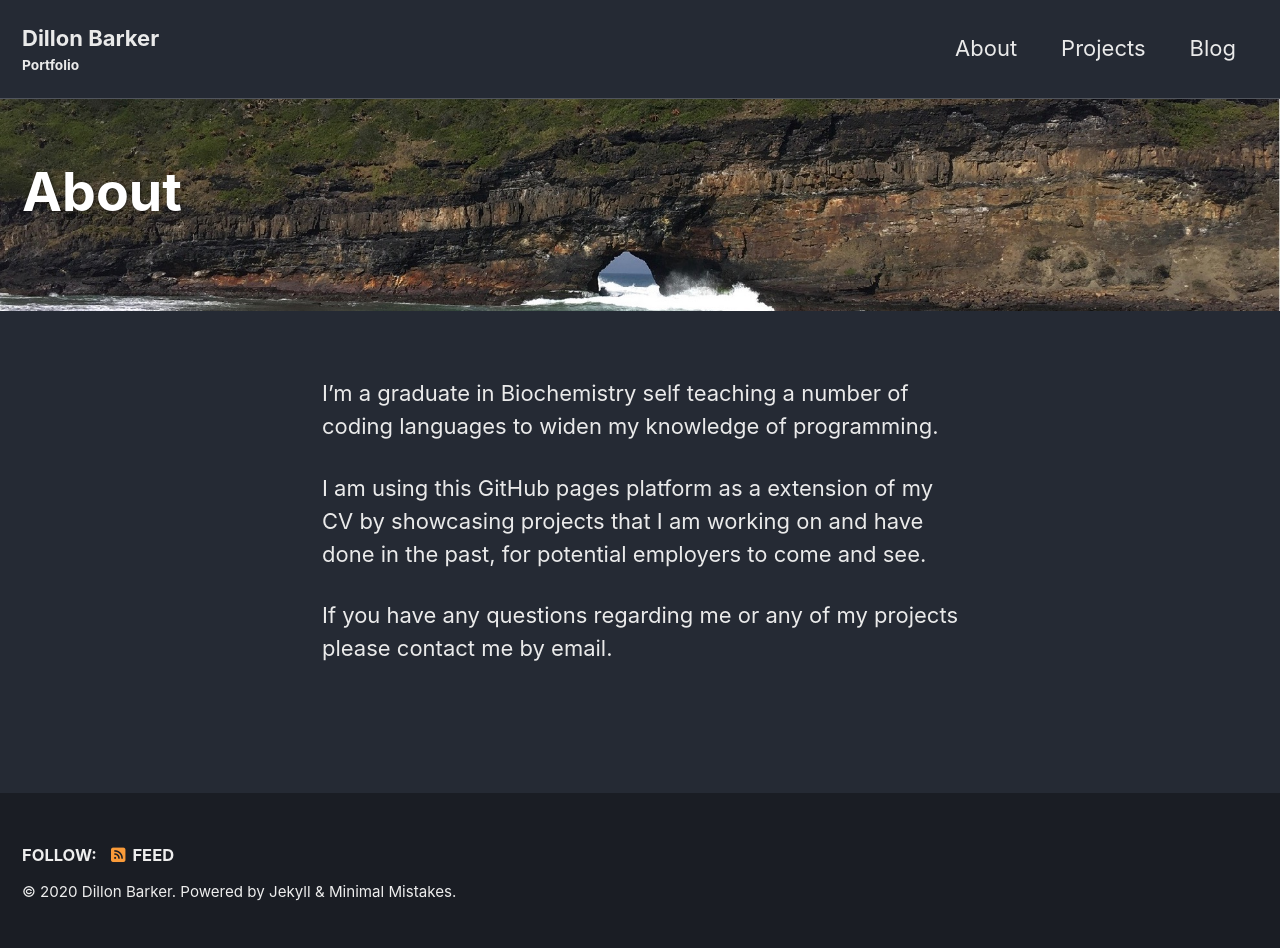
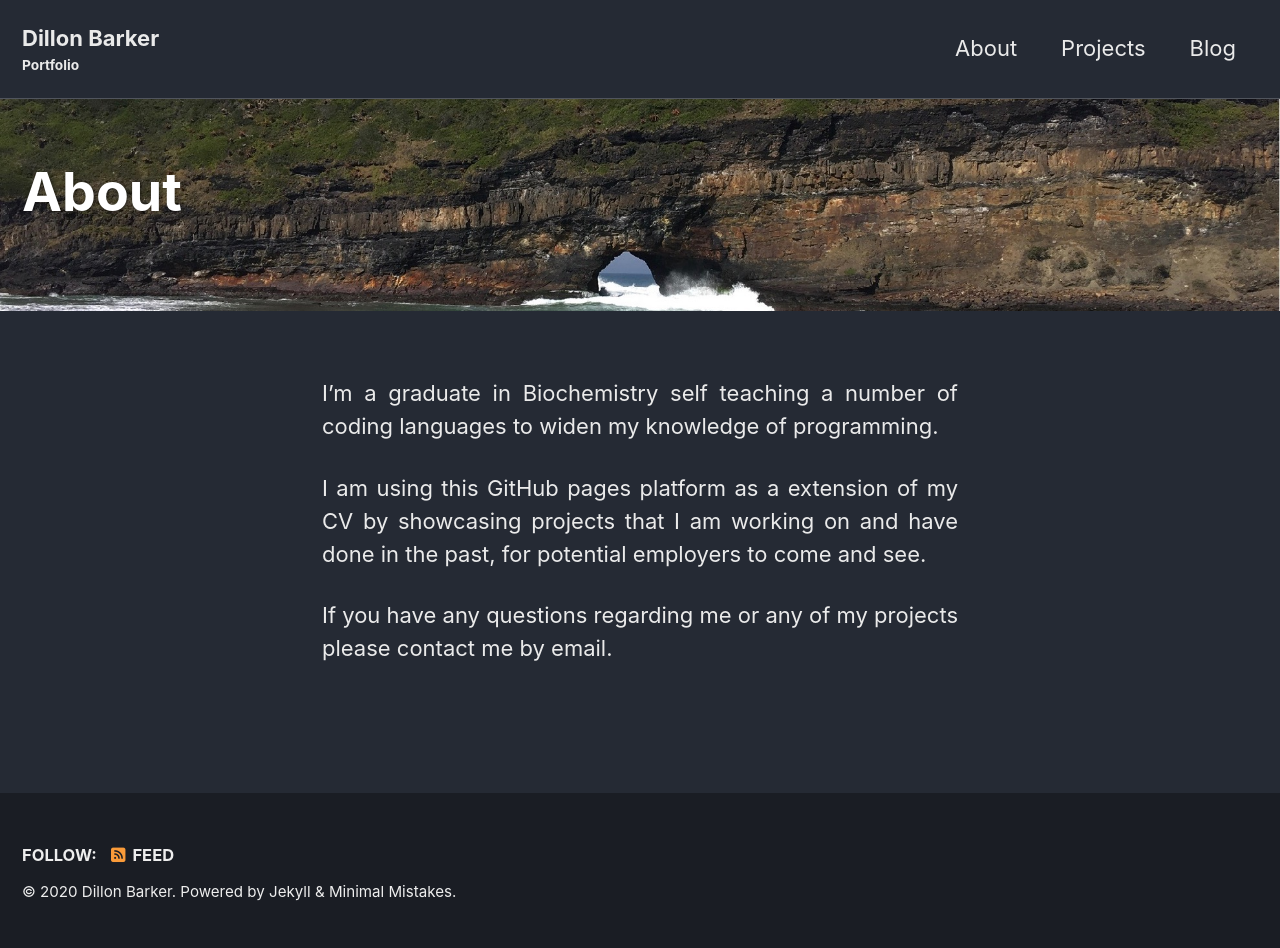
Before and after one commit to dilfyg/dilfyg.github.io, a Jekyll site: the page built from _pages/about.md, in a window 1280 px wide. Built offline with Jekyll 4.4.1, drawn with Linux system fonts in a browser that asks for light colours; cached includes are drawn as plain includes; nearby versions of some CDN libraries.

Commit message:
page content text align justify

```diff
--- a/_sass/minimal-mistakes/skins/_dark.scss
+++ b/_sass/minimal-mistakes/skins/_dark.scss
@@ -26,3 +26,8 @@ $navicon-link-color-hover: mix(#000, $background-color, 30%) !default;
 .ais-search-box .ais-search-box--input {
   background-color: $form-background-color;
 }
+
+/* addition here to make the text appear in a justified manner */
+.page__content {
+  text-align: justify;
+}
```
